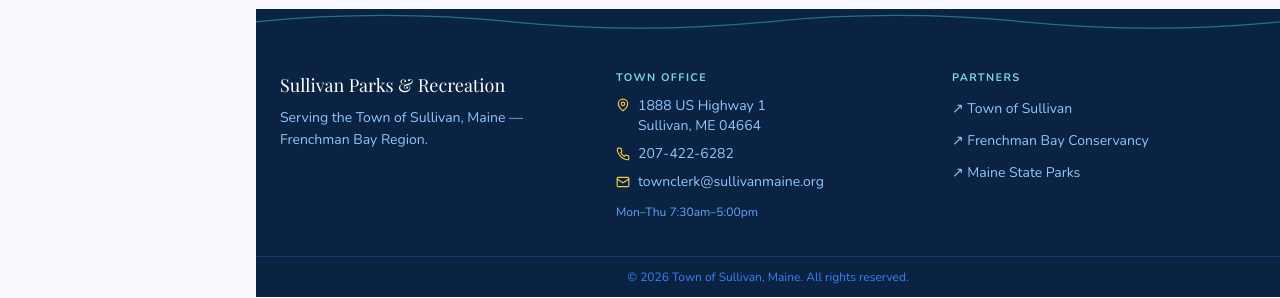
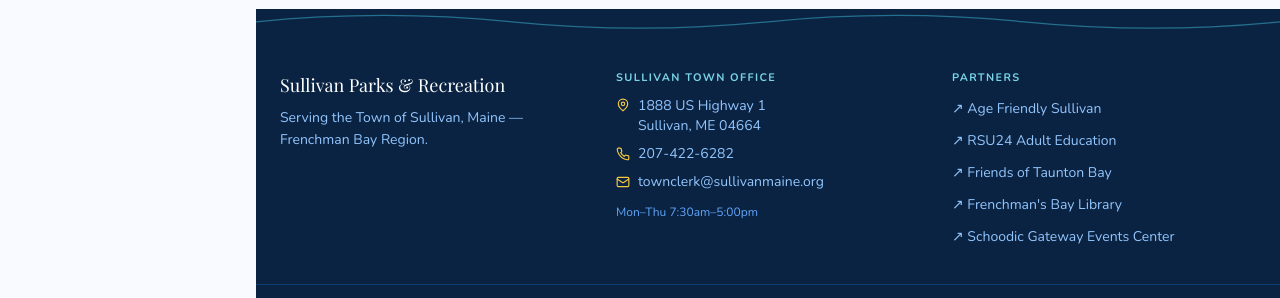
Before and after one commit to acadiagit/sullivan-parks-rec, a Next.js app: page / in a window 1280 px wide. Shown: the part 1131-1429 px from the top of the page. Built offline with nearby package versions, Linux system fonts and the light colour scheme; no server answers; the database is empty.

Commit message:
modify footer with links to the Townhall site and new partners

```diff
--- a/src/components/Footer.js
+++ b/src/components/Footer.js
@@ -1,11 +1,15 @@
-// src/components/Footer.js
+// Footer.js
+// Path: src/components/Footer.js
+// Site footer: brand blurb, Sullivan Town Office contact block, and Partners link list.
 import Link from 'next/link'
 import { MapPin, Phone, Mail } from 'lucide-react'
 
 const partners = [
-  { name: 'Town of Sullivan',         url: 'https://sullivanmaine.org'              },
-  { name: 'Frenchman Bay Conservancy',url: 'https://frenchmanbay.org'               },
-  { name: 'Maine State Parks',        url: 'https://www.maine.gov/dacf/parks/'      },
+  { name: 'Age Friendly Sullivan',           url: 'https://sullivanmaine.org/age-friendly-sullivan/' },
+  { name: 'RSU24 Adult Education',           url: 'https://rsu24.maineadulted.org'                   },
+  { name: 'Friends of Taunton Bay',          url: 'https://friendsoftauntonbay.org'                  },
+  { name: 'Frenchman\'s Bay Library',        url: 'https://frenchmansbaylibrary.org'                 },
+  { name: 'Schoodic Gateway Events Center',  url: 'https://www.schoodicevents.org'                   },
 ]
 
 export default function Footer() {
@@ -31,7 +35,12 @@
 
         {/* Town address */}
         <div>
-          <h4 className="section-label mb-3">Town Office</h4>
+          <h4 className="section-label mb-3">
+            <a href="https://sullivanmaine.org" target="_blank" rel="noopener noreferrer"
+               className="hover:text-white transition-colors">
+              Sullivan Town Office
+            </a>
+          </h4>
           <address className="not-italic text-sm space-y-2 text-blue-300">
             <div className="flex items-start gap-2">
               <MapPin size={14} className="mt-0.5 shrink-0 text-[#F5C843]"/>
```
